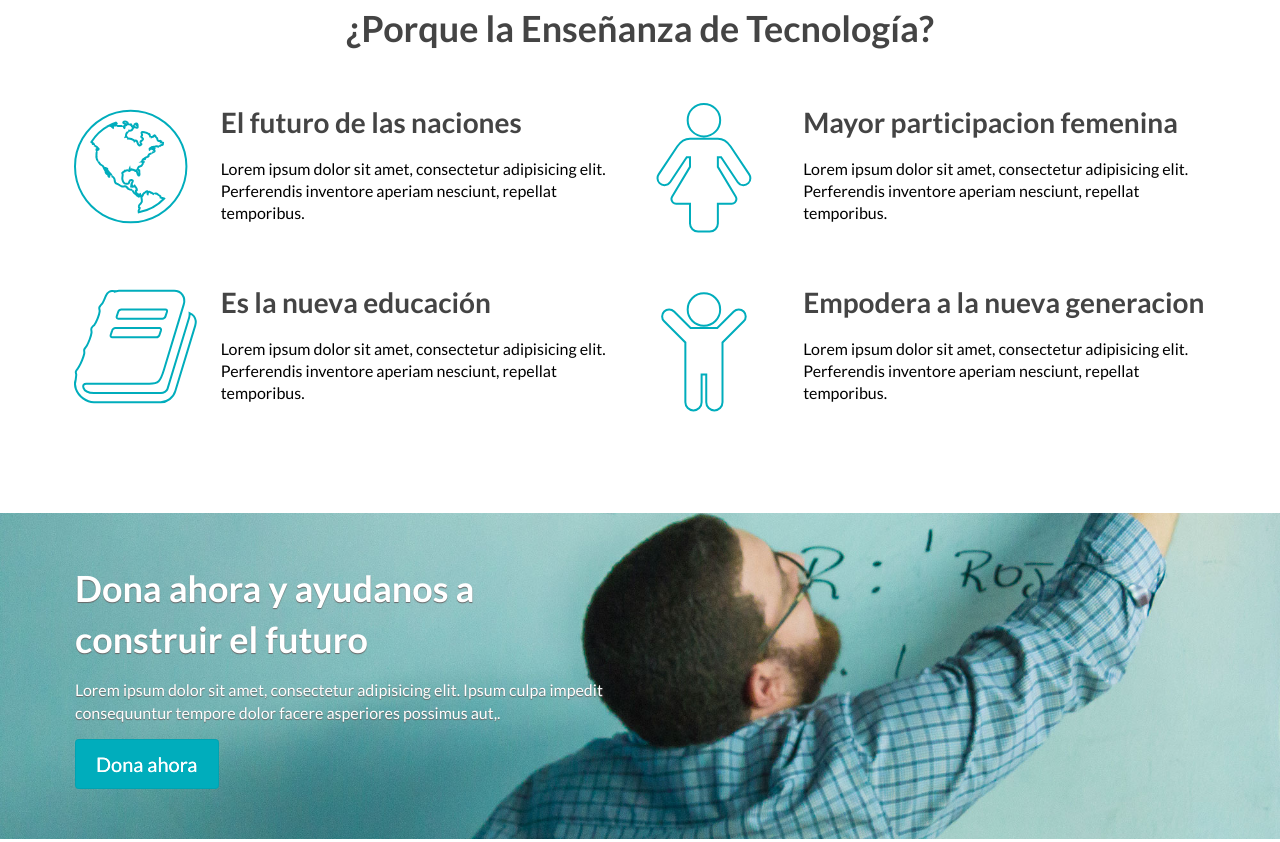
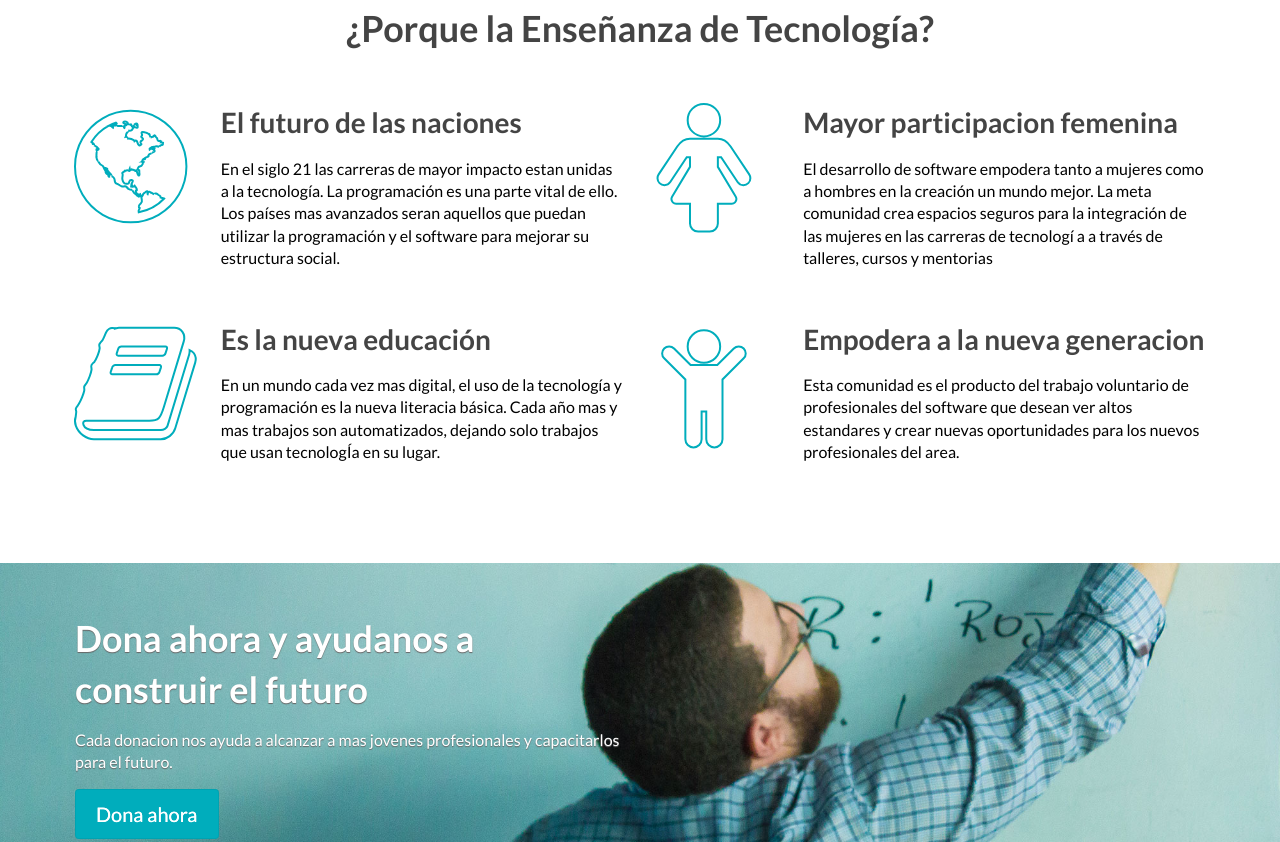
Before and after one commit to xpostudio4/metacommunity, a website: page views/index.html in a window 1280 px wide. Shown: the part 932-1774 px from the top of the page. Drawn offline with nearby package versions, Linux system fonts and the light colour scheme; files that its build step writes are made by us from their sources; files whose address does not match are found by name.

Commit message:
Change default text of the homepage

```diff
--- a/views/base.html
+++ b/views/base.html
@@ -62,7 +62,7 @@
         <div class="uk-grid">
           <div class="uk-width-medium-1-2 uk-push-1-2 uk-width-small-1-1">
             <h2>¿Quieres involucrarte? Intégrate</h2>
-            <p>Lorem ipsum dolor sit amet, consectetur adipisicing elit. Ipsum culpa impedit consequuntur tempore dolor facere asperiores possimus aut,.</p>
+            <p>El ser charlista es una forma muy util de crecer a nivel profesional, convertirte en experto y ayudar a tu comunidad.</p>
             <a href="/speakers" class="uk-button btn-blue">Conviertete en Charlista</a>
           </div>
         </div>
--- a/views/index.html
+++ b/views/index.html
@@ -38,7 +38,7 @@
           </div>
           <div class="uk-width-medium-3-4">
             <h3>El futuro de las naciones</h3>
-            <p>Lorem ipsum dolor sit amet, consectetur adipisicing elit. Perferendis inventore aperiam nesciunt, repellat temporibus.</p>
+            <p>En el siglo 21 las carreras de mayor impacto estan unidas a la tecnolog&iacute;a. La programaci&oacute;n es una parte vital de ello. Los pa&iacute;ses mas avanzados seran aquellos que puedan utilizar la programaci&oacute;n y el software para mejorar su estructura social.</p>
           </div>
         </div>
       </div>
@@ -49,7 +49,7 @@
           </div>
           <div class="uk-width-medium-3-4">
             <h3>Mayor participacion femenina</h3>
-            <p>Lorem ipsum dolor sit amet, consectetur adipisicing elit. Perferendis inventore aperiam nesciunt, repellat temporibus.</p>
+            <p>El desarrollo de software empodera tanto a mujeres como a hombres en la creaci&oacute;n un mundo mejor. La meta comunidad crea espacios seguros para la integraci&oacute;n de las mujeres en las carreras de tecnolog&iacute; a a trav&eacute;s de talleres, cursos y mentorias</p>
           </div>
         </div>
       </div>
@@ -60,7 +60,7 @@
           </div>
           <div class="uk-width-medium-3-4">
             <h3>Es la nueva educación</h3>
-            <p>Lorem ipsum dolor sit amet, consectetur adipisicing elit. Perferendis inventore aperiam nesciunt, repellat temporibus.</p>
+            <p>En un mundo cada vez mas digital, el uso de la tecnolog&iacute;a y programaci&oacute;n es la nueva literacia b&aacute;sica. Cada a&ntilde;o mas y mas trabajos son automatizados, dejando solo trabajos que usan tecnolog&Iacute;a en su lugar.</p>
           </div>
         </div>
       </div>
@@ -71,7 +71,7 @@
           </div>
           <div class="uk-width-medium-3-4">
             <h3>Empodera a la nueva generacion</h3>
-            <p>Lorem ipsum dolor sit amet, consectetur adipisicing elit. Perferendis inventore aperiam nesciunt, repellat temporibus.</p>
+            <p>Esta comunidad es el producto del trabajo voluntario de profesionales del software que desean ver altos estandares y crear nuevas oportunidades para los nuevos profesionales del area.</p>
           </div>
         </div>
       </div>
@@ -84,7 +84,7 @@
     <div class="uk-grid">
       <div class="uk-width-medium-1-2 uk-width-small-1-1">
         <h2>Dona ahora y ayudanos a construir el futuro</h2>
-        <p>Lorem ipsum dolor sit amet, consectetur adipisicing elit. Ipsum culpa impedit consequuntur tempore dolor facere asperiores possimus aut,.</p>
+        <p>Cada donacion nos ayuda a alcanzar a mas jovenes profesionales y capacitarlos para el futuro.</p>
         <a href="/donations" class="uk-button btn-blue">Dona ahora</a>
       </div>
     </div>
```
